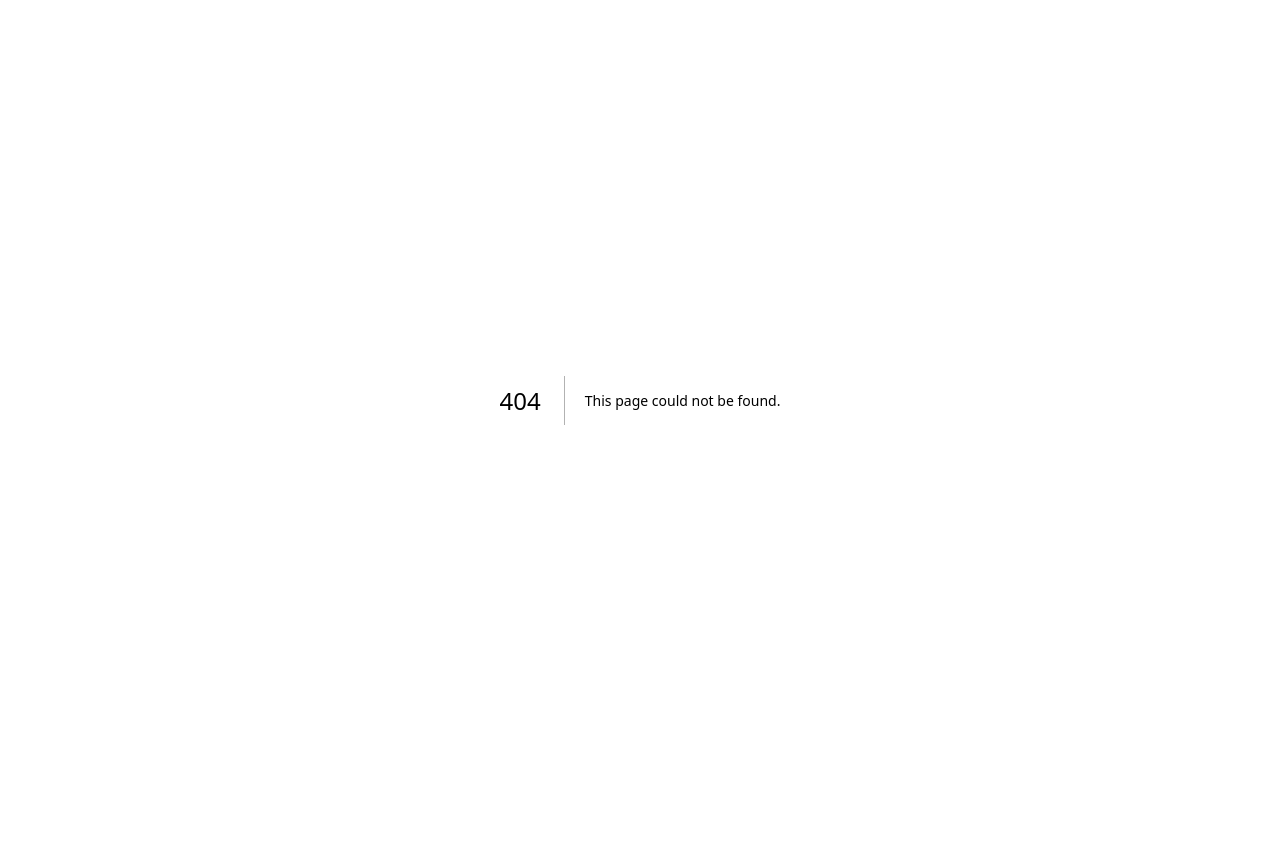
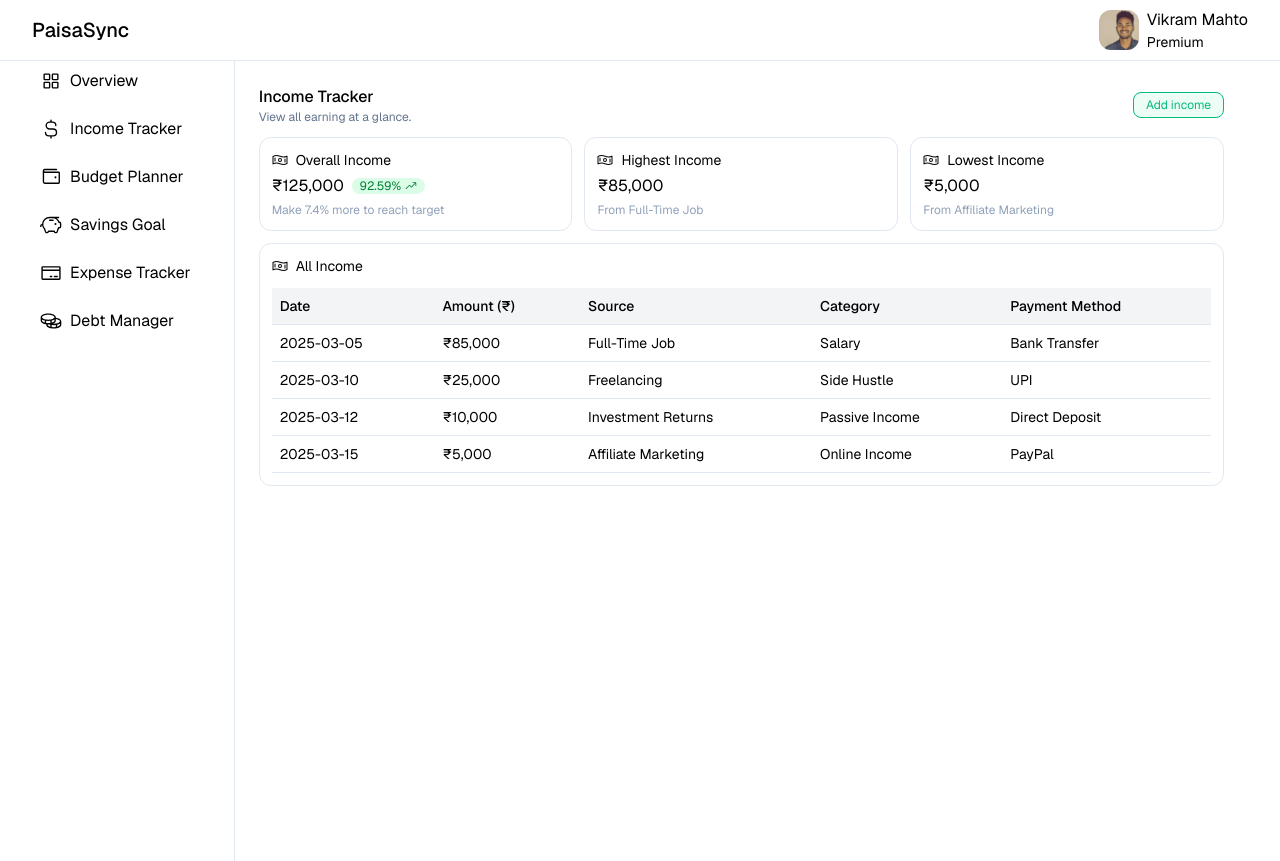
Before and after one commit to vikrammahto/paisasync, a Next.js app: page /income-tracker in a window 1280 px wide. Before the commit this address had no page. Before the commit the page ends 800 px from the top, so only its background shows below. Built offline with nearby package versions, Linux system fonts and the light colour scheme.

Commit message:
Add Income Tracker page and IncomeTable component

```diff
--- a/package.json
+++ b/package.json
@@ -10,6 +10,7 @@
   },
   "dependencies": {
     "@phosphor-icons/react": "^2.1.7",
+    "@tanstack/react-table": "^8.21.2",
     "next": "15.2.1",
     "react": "^19.0.0",
     "react-dom": "^19.0.0",
--- /dev/null
+++ b/src/app/(mainapp)/income-tracker/page.jsx
@@ -0,0 +1,137 @@
+'use client';
+import IncomeTable from '@/components/IncomeTable';
+import { Money, MoneyWavy, TrendDown, TrendUp } from '@phosphor-icons/react';
+import React from 'react';
+
+const page = () => {
+  const data = {
+    total_income: 125000,
+    income_sources: [
+      {
+        id: 1,
+        source: 'Full-Time Job',
+        category: 'Salary',
+        amount: 85000,
+        target_amount: 90000,
+        date_received: '2025-03-05',
+        payment_method: 'Bank Transfer',
+      },
+      {
+        id: 2,
+        source: 'Freelancing',
+        category: 'Side Hustle',
+        amount: 25000,
+        target_amount: 30000,
+        date_received: '2025-03-10',
+        payment_method: 'UPI',
+      },
+      {
+        id: 3,
+        source: 'Investment Returns',
+        category: 'Passive Income',
+        amount: 10000,
+        target_amount: 8000,
+        date_received: '2025-03-12',
+        payment_method: 'Direct Deposit',
+      },
+      {
+        id: 4,
+        source: 'Affiliate Marketing',
+        category: 'Online Income',
+        amount: 5000,
+        target_amount: 7000,
+        date_received: '2025-03-15',
+        payment_method: 'PayPal',
+      },
+    ],
+    summary: {
+      total_target_income: 135000,
+      received_income: 125000,
+      percentage_achieved: 92.59,
+    },
+  };
+
+  return (
+    <div>
+      <div className="flex items-center justify-between">
+        <div>
+          <h1 className="font-medium">Income Tracker</h1>
+          <p className="text-xs text-slate-500">
+            View all earning at a glance.
+          </p>
+        </div>
+        <button className="cursor-pointer rounded-lg border border-emerald-500 bg-emerald-50 px-3 py-1 text-xs text-emerald-500 transition duration-200 hover:bg-emerald-500 hover:text-white">
+          Add income
+        </button>
+      </div>
+      <div className="mt-3 grid grid-cols-1 gap-3 md:grid-cols-3">
+        <div className="rounded-xl border border-slate-200 p-3">
+          <div className="flex items-center gap-2">
+            <MoneyWavy />
+            <h2 className="text-sm">Overall Income</h2>
+          </div>
+          <div className="my-1 flex items-center gap-2">
+            <h3>₹{data.total_income.toLocaleString()}</h3>
+            <div className="flex items-center gap-1 rounded-full bg-green-100 px-2 text-xs text-green-700">
+              {data.summary.percentage_achieved}% <TrendUp />
+            </div>
+          </div>
+          <p className="text-xs text-slate-400">
+            {data.summary.percentage_achieved >= 100
+              ? 'Target achieved! Well done!'
+              : `Make ${(100 - data.summary.percentage_achieved).toFixed(1)}% more to reach target`}
+          </p>
+        </div>
+        <div className="rounded-xl border border-slate-200 p-3">
+          <div className="flex items-center gap-2">
+            <MoneyWavy />
+            <h2 className="text-sm">Highest Income</h2>
+          </div>
+          <h3 className="my-1">
+            ₹
+            {Math.max(
+              ...data.income_sources.map((source) => source.amount),
+            ).toLocaleString()}
+          </h3>
+          <p className="text-xs text-slate-400">
+            From{' '}
+            {
+              data.income_sources.reduce((max, source) =>
+                source.amount > max.amount ? source : max,
+              ).source
+            }
+          </p>
+        </div>
+        <div className="rounded-xl border border-slate-200 p-3">
+          <div className="flex items-center gap-2">
+            <MoneyWavy />
+            <h2 className="text-sm">Lowest Income</h2>
+          </div>
+          <h3 className="my-1">
+            ₹
+            {Math.min(
+              ...data.income_sources.map((source) => source.amount),
+            ).toLocaleString()}
+          </h3>
+          <p className="text-xs text-slate-400">
+            From{' '}
+            {
+              data.income_sources.reduce((min, source) =>
+                source.amount < min.amount ? source : min,
+              ).source
+            }
+          </p>
+        </div>
+        <div className="col-span-3 rounded-xl border border-slate-200 p-3">
+          <div className="mb-3 flex items-center gap-2">
+            <MoneyWavy />
+            <h2 className="text-sm">All Income</h2>
+          </div>
+          <IncomeTable data={data.income_sources} />
+        </div>
+      </div>
+    </div>
+  );
+};
+
+export default page;
--- /dev/null
+++ b/src/components/IncomeTable.jsx
@@ -0,0 +1,78 @@
+import React from 'react';
+import {
+  useReactTable,
+  getCoreRowModel,
+  flexRender,
+} from '@tanstack/react-table';
+
+const IncomeTable = ({ data }) => {
+  const columns = [
+    {
+      accessorKey: 'date_received',
+      header: 'Date',
+    },
+
+    {
+      accessorKey: 'amount',
+      header: 'Amount (₹)',
+      cell: (info) => `₹${info.getValue().toLocaleString()}`,
+    },
+    {
+      accessorKey: 'source',
+      header: 'Source',
+    },
+    {
+      accessorKey: 'category',
+      header: 'Category',
+    },
+
+    {
+      accessorKey: 'payment_method',
+      header: 'Payment Method',
+    },
+  ];
+
+  const table = useReactTable({
+    data,
+    columns,
+    getCoreRowModel: getCoreRowModel(),
+  });
+
+  return (
+    <table className="w-full border-collapse">
+      <thead>
+        {table.getHeaderGroups().map((headerGroup) => (
+          <tr key={headerGroup.id} className="border-b border-slate-200">
+            {headerGroup.headers.map((header) => (
+              <th
+                key={header.id}
+                className="bg-gray-100 p-2 text-left text-sm font-medium"
+              >
+                {flexRender(
+                  header.column.columnDef.header,
+                  header.getContext(),
+                )}
+              </th>
+            ))}
+          </tr>
+        ))}
+      </thead>
+      <tbody>
+        {table.getRowModel().rows.map((row) => (
+          <tr
+            key={row.id}
+            className="border-b border-slate-200 text-sm hover:bg-gray-50"
+          >
+            {row.getVisibleCells().map((cell) => (
+              <td key={cell.id} className="p-2">
+                {flexRender(cell.column.columnDef.cell, cell.getContext())}
+              </td>
+            ))}
+          </tr>
+        ))}
+      </tbody>
+    </table>
+  );
+};
+
+export default IncomeTable;
```
Also changed, not shown: 1 other file (tests, documents, lock files or other folders).
